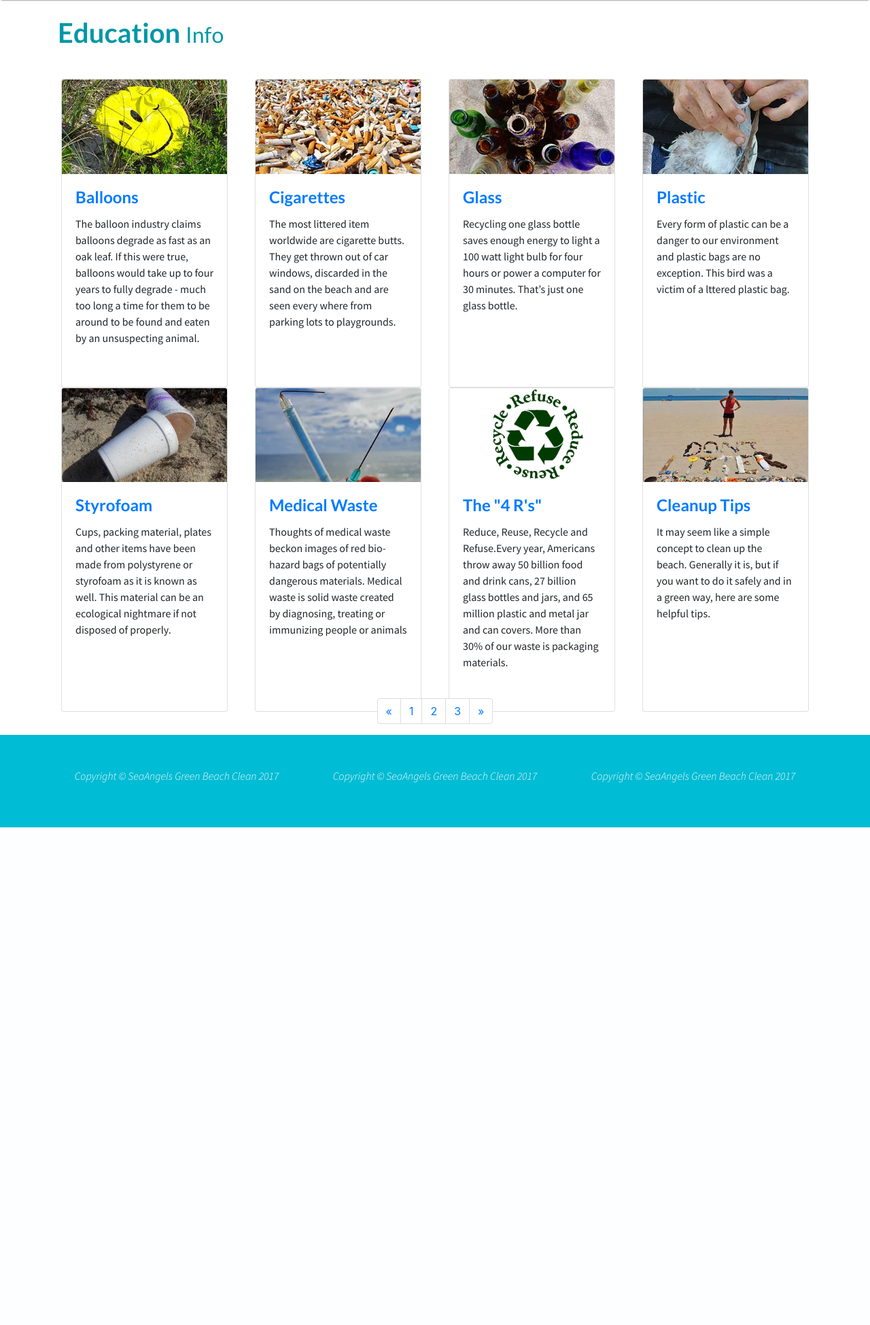
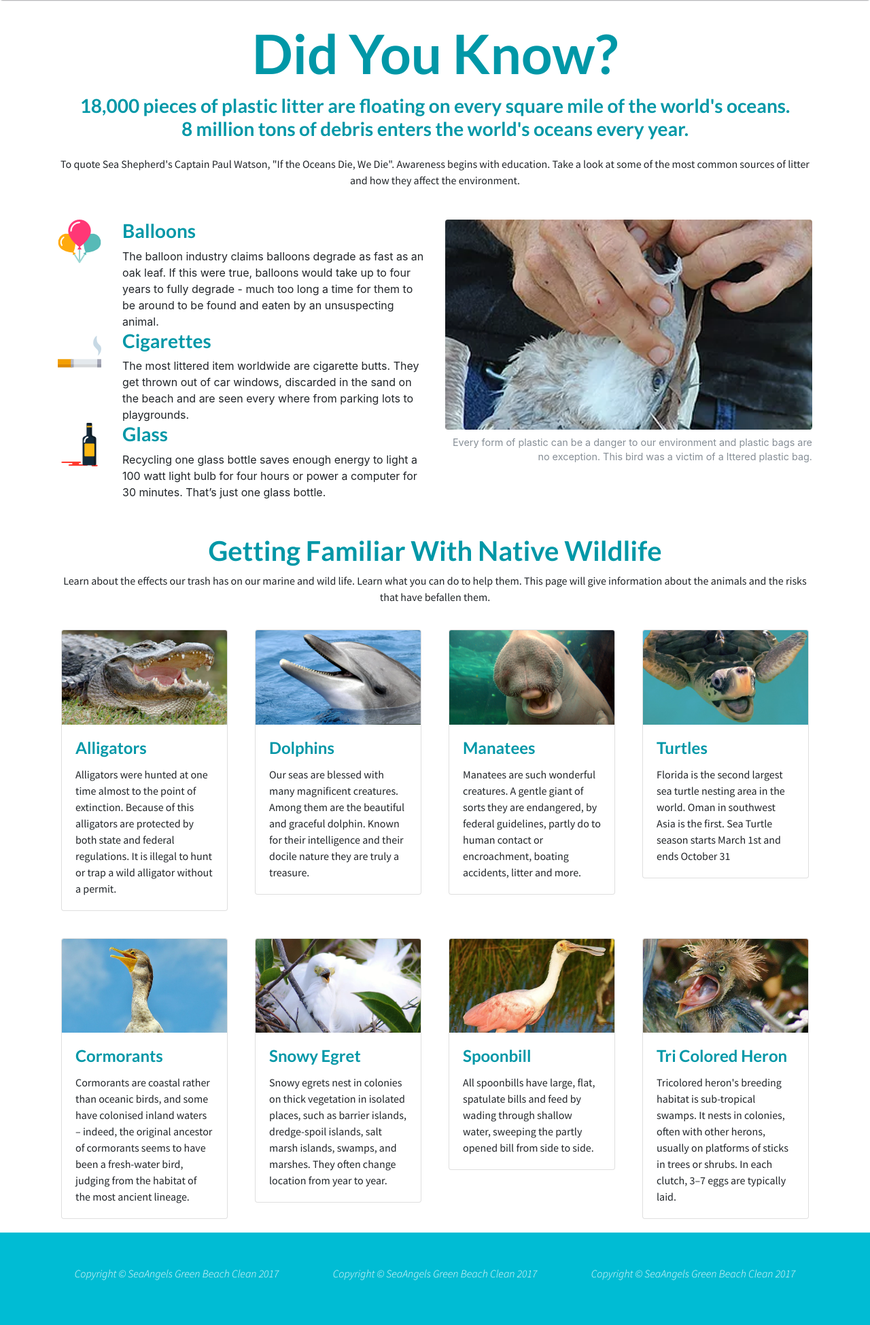
Before and after one commit to stevenpelletier90/prototype3, a PHP site: page /education.php in a window 1280 px wide. Shown: the part 101-2050 px from the top of the page at 68% size. Before the commit the page ends 1318 px from the top, so only its background shows below. Run offline with PHP 8.4, Linux system fonts and the light colour scheme.

Commit message:
education page

```diff
--- a/education.php
+++ b/education.php
@@ -7,122 +7,174 @@ function customPageHeader(){?>
     <?php include("includes/navbar.php"); ?>
     <div class="container">
         <!-- Page Heading -->
-        <h1 class="my-4">Education <small>Info</small>
-        </h1>
-        <div class="row">
+
+                <h1 class="text-center" id="education">Did You Know?</h1>
+                <h3 class="text-center" id="education2">18,000 pieces of plastic litter are floating on every square mile of the world's oceans. <br> 8 million tons of debris enters the world's oceans every year.  </h3>
+                <p class="text-center"> To quote Sea Shepherd's Captain Paul Watson, "If the Oceans Die, We Die". Awareness begins with education. Take a look at some of the most common sources of litter and how they affect the environment.</p>
+
+
+    <div class="row" id="litterinfo">
+        <div class ="col-md-6 text-left ">
+
+
+            <div class="row">
+                <div class ="col-md-2 text-left ">
+                    <span><img src="images/balloons.png"></span>
+
+                </div>
+                <div class ="col-md-10 text-left ">
+                    <h3>Balloons</h3>
+                    <span class="para_text" style="">The balloon industry claims balloons degrade as fast as an oak leaf. If this were true, balloons would take up to four years to fully degrade - much too long a time for them to be around to be found and eaten by an unsuspecting animal.</span>
+                </div>
+
+            </div>
+
+            <div class="row">
+                <div class ="col-md-2 text-left ">
+                    <span><img src="images/cigarette.png"></span>
+
+                </div>
+                <div class ="col-md-10 text-left ">
+                    <h3 class="top_title" style="">Cigarettes</h3>
+                    <span class="para_text" style="">The most littered item worldwide are cigarette butts. They get thrown out of car windows, discarded in the sand on the beach and are seen every where from parking lots to playgrounds.</span>
+                </div>
+            </div>
+
+            <div class="row">
+                <div class ="col-md-2 text-left ">
+                      <span><img src="images/wine-bottle.png"></span>
+
+                </div>
+                <div class ="col-md-10 text-left ">
+                    <h3 class="top_title" style="">Glass</h3>
+                    <span class="para_text" style="">Recycling one glass bottle saves enough energy to light a 100 watt light bulb for four hours or power a computer for 30 minutes. That’s just one glass bottle.</span>
+                </div>
+            </div>
+
+        </div>
+
+        <div class ="col-md-6 text-right img-padding-top ">
+        <figure class="figure">
+  <img src="images/gallery/plastic.png" class="figure-img img-fluid rounded"  id="birdlitter" alt="Bird Caught In Littered Plastic">
+  <figcaption class="figure-caption">Every form of plastic can be a danger to our environment and plastic bags are no exception. This bird was a victim of a lttered plastic bag.</figcaption>
+</figure>
+
+        </div>
+
+
+
+    </div>
+
+
+                <h1 class="text-center">Getting Familiar With Native Wildlife</h1>
+
+                <p class="text-center">Learn about the effects our trash has on our marine and wild life. Learn what you can do to help them. This page will give information about the animals and the risks that have befallen them.</p>
+
+
+                   <div class="row" id="wildifeinfo">
             <div class="col-lg-3 col-md-4 col-sm-6 portfolio-item">
-                <div class="card h-100">
-                    <a href="#"><img class="card-img-top" src="images/gallery/balloon.png" alt=""></a>
+                <div class="card h-80">
+                    <a href="#"><img class="card-img-top" src="images/gallery/alligator.png" alt=""></a>
                     <div class="card-body">
                         <h4 class="card-title">
-                            <a href="#">Balloons</a>
+                            Alligators
                         </h4>
-                        <p class="card-text">The balloon industry claims balloons degrade as fast as an oak leaf. If this were true, balloons would take up to four years to fully degrade - much too long a time for them to be around to be found and eaten by an unsuspecting animal.</p>
+                        <p class="card-text">Alligators were hunted at one time almost to the point of extinction.  Because of this alligators are protected by both state and federal regulations. It is illegal to hunt or trap a wild alligator without a permit.</p>
                     </div>
                 </div>
             </div>
             <div class="col-lg-3 col-md-4 col-sm-6 portfolio-item">
-                <div class="card h-100">
-                    <a href="#"><img class="card-img-top" src="images/gallery/cigarettes.png" alt=""></a>
+                <div class="card h-80">
+                    <a href="#"><img class="card-img-top" src="images/gallery/dolphin.png" alt=""></a>
                     <div class="card-body">
                         <h4 class="card-title">
-                            <a href="#">Cigarettes</a>
+                           Dolphins
                         </h4>
-                        <p class="card-text">The most littered item worldwide are cigarette butts. They get thrown out of car windows, discarded in the sand on the beach and are seen every where from parking lots to playgrounds.</p>
+                        <p class="card-text"> Our seas are blessed with many magnificent creatures.  Among them are the beautiful and graceful dolphin.  Known for their intelligence and their docile nature they are truly a treasure.   </p>
                     </div>
                 </div>
             </div>
             <div class="col-lg-3 col-md-4 col-sm-6 portfolio-item">
-                <div class="card h-100">
-                    <a href="#"><img class="card-img-top" src="images/gallery/glass.png" alt=""></a>
+                <div class="card h-80">
+                    <a href="#"><img class="card-img-top" src="images/gallery/Manatee.png" alt=""></a>
                     <div class="card-body">
                         <h4 class="card-title">
-                            <a href="#">Glass</a>
+                            Manatees
                         </h4>
-                        <p class="card-text"> Recycling one glass bottle saves enough energy to light a 100 watt light bulb for four hours or power a computer for 30 minutes. That’s just one glass bottle.</p>
+                        <p class="card-text">Manatees are such wonderful creatures.  A gentle giant of sorts they are endangered, by federal guidelines, partly do to human contact or encroachment, boating accidents, litter and more.  </p>
                     </div>
                 </div>
             </div>
             <div class="col-lg-3 col-md-4 col-sm-6 portfolio-item">
-                <div class="card h-100">
-                    <a href="#"><img class="card-img-top" src="images/gallery/plastic.png" alt=""></a>
+                <div class="card h-80">
+                    <a href="#"><img class="card-img-top" src="images/gallery/turtle.png" alt=""></a>
                     <div class="card-body">
                         <h4 class="card-title">
-                            <a href="#">Plastic</a>
+                            Turtles
                         </h4>
-                        <p class="card-text">Every form of plastic can be a danger to our environment and plastic bags are no exception. This bird was a victim of a lttered plastic bag.</p>
+                        <p class="card-text">Florida is the second largest sea turtle nesting area in the world.  Oman in southwest Asia is the first.  Sea Turtle season starts March 1st and ends October 31</p>
                     </div>
                 </div>
             </div>
             <div class="col-lg-3 col-md-4 col-sm-6 portfolio-item">
-                <div class="card h-100">
-                    <a href="#"><img class="card-img-top" src="images/gallery/styrofoam.png" alt=""></a>
+                <div class="card h-80">
+                    <a href="#"><img class="card-img-top" src="images/gallery/cormorant.png" alt=""></a>
                     <div class="card-body">
                         <h4 class="card-title">
-                            <a href="#">Styrofoam</a>
+                            Cormorants
                         </h4>
-                        <p class="card-text">Cups, packing material, plates and other items have been made from polystyrene or styrofoam as it is known as well. This material can be an ecological nightmare if not disposed of properly. </p>
+                        <p class="card-text">Cormorants are coastal rather than oceanic birds, and some have colonised inland waters – indeed, the original ancestor of cormorants seems to have been a fresh-water bird, judging from the habitat of the most ancient lineage. </p>
                     </div>
                 </div>
             </div>
             <div class="col-lg-3 col-md-4 col-sm-6 portfolio-item">
-                <div class="card h-100">
-                    <a href="#"><img class="card-img-top" src="images/gallery/medical_waste.png" alt=""></a>
+                <div class="card h-80">
+                    <a href="#"><img class="card-img-top" src="images/gallery/snowy_egret.png" alt=""></a>
                     <div class="card-body">
                         <h4 class="card-title">
-                            <a href="#">Medical Waste</a>
+                            Snowy Egret
                         </h4>
-                        <p class="card-text">Thoughts of medical waste beckon images of red bio-hazard bags of potentially dangerous materials. Medical waste is solid waste created by diagnosing, treating or immunizing people or animals</p>
+
+                        <p class="card-text">Snowy egrets nest in colonies on thick vegetation in isolated places, such as barrier islands, dredge-spoil islands, salt marsh islands, swamps, and marshes. They often change location from year to year. </p>
                     </div>
                 </div>
             </div>
             <div class="col-lg-3 col-md-4 col-sm-6 portfolio-item">
-                <div class="card h-100">
-                    <a href="#"><img class="card-img-top" src="images/gallery/fouRs.png" alt=""></a>
+                <div class="card h-80">
+                    <a href="#"><img class="card-img-top" src="images/gallery/spoonbill.png" alt=""></a>
                     <div class="card-body">
                         <h4 class="card-title">
-                            <a href="#">The "4 R's"</a>
+                            Spoonbill
                         </h4>
-                        <p class="card-text">Reduce, Reuse, Recycle and Refuse.Every year, Americans throw away 50 billion food and drink cans, 27 billion glass bottles and jars, and 65 million plastic and metal jar and can covers. More than 30% of our waste is packaging materials. </p>
+
+                        <p class="card-text">All spoonbills have large, flat, spatulate bills and feed by wading through shallow water, sweeping the partly opened bill from side to side.</p>
                     </div>
                 </div>
             </div>
+
             <div class="col-lg-3 col-md-4 col-sm-6 portfolio-item">
-                <div class="card h-100">
-                    <a href="#"><img class="card-img-top" src="images/gallery/cleanup_tips.png" alt=""></a>
+                <div class="card h-80">
+                    <a href="#"><img class="card-img-top" src="images/gallery/tri_color_heron.png" alt=""></a>
                     <div class="card-body">
                         <h4 class="card-title">
-                            <a href="#">Cleanup Tips</a>
+                            Tri Colored Heron
                         </h4>
-                        <p class="card-text">It may seem like a simple concept to clean up the beach. Generally it is, but if you want to do it safely and in a green way, here are some helpful tips.</p>
+
+                        <p class="card-text">Tricolored heron's breeding habitat is sub-tropical swamps. It nests in colonies, often with other herons, usually on platforms of sticks in trees or shrubs. In each clutch, 3–7 eggs are typically laid. </p>
                     </div>
                 </div>
             </div>
+
         </div>
-        <!-- /.row -->
-        <!-- Pagination -->
-        <ul class="pagination justify-content-center">
-            <li class="page-item">
-                <a class="page-link" href="#" aria-label="Previous">
-                    <span aria-hidden="true">&laquo;</span>
-                    <span class="sr-only">Previous</span>
-                </a>
-            </li>
-            <li class="page-item">
-                <a class="page-link" href="#">1</a>
-            </li>
-            <li class="page-item">
-                <a class="page-link" href="#">2</a>
-            </li>
-            <li class="page-item">
-                <a class="page-link" href="#">3</a>
-            </li>
-            <li class="page-item">
-                <a class="page-link" href="#" aria-label="Next">
-                    <span aria-hidden="true">&raquo;</span>
-                    <span class="sr-only">Next</span>
-                </a>
-            </li>
-        </ul>
+
+
+
+</div>
+
+
+
+
+        </div> <!-- container -->
+
     </div>
     <?php include("includes/footer.php"); ?>
```
